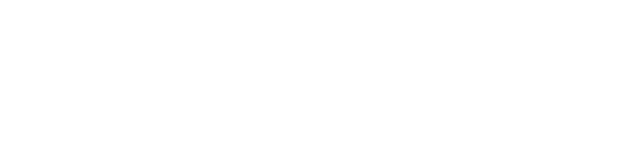
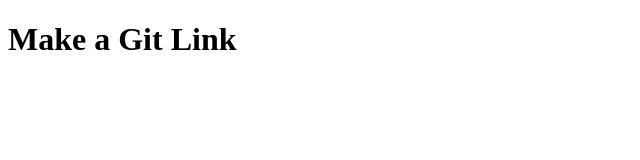
Before and after one commit to DiOality/JavaScript-Project, a plain HTML site: page index.html in a window 1280 px wide. Shown: the whole page, without its empty margins (0-640 px from the left). Drawn offline with Linux system fonts and the light colour scheme.

Commit message:
Added a H1 to Doc

```diff
--- a/index.html
+++ b/index.html
@@ -6,6 +6,6 @@
     <title>Document</title>
 </head>
 <body>
-
+    <h1>Make a Git Link</h1>
 </body>
 </html>
```
